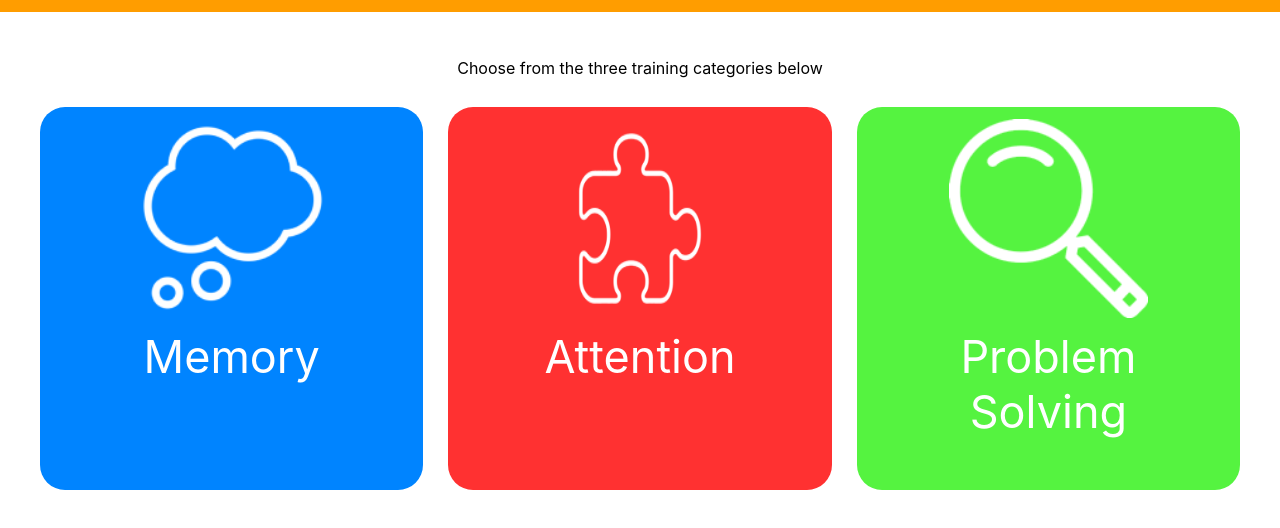
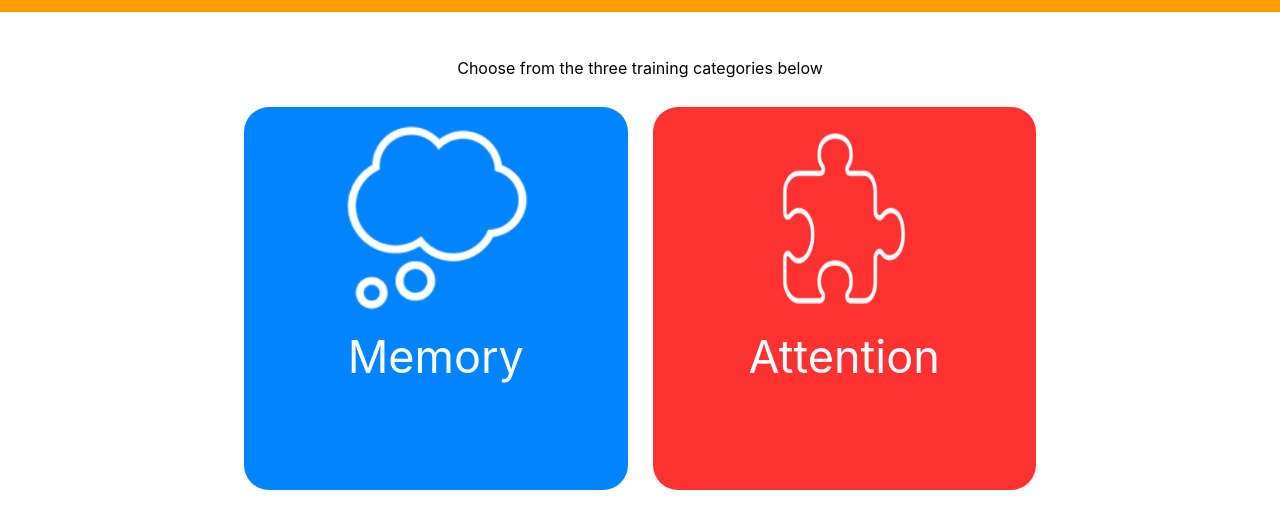
Before and after one commit to nataliesholaongpet/CognitiveExerciseTool, a website: page Cognitive Exercises.html in a window 1280 px wide. Shown: the part 72-600 px from the top of the page. Drawn offline with Linux system fonts and the light colour scheme.

Commit message:
Removed problem solving button

```diff
--- a/Cognitive Exercises.html
+++ b/Cognitive Exercises.html
@@ -27,10 +27,6 @@
                     <img src="puzzle-piece.png" alt="Pattern Recognition Icon" class="icon-image">
                     <p>Attention</p>
                 </a>
-                <a href="Problem Solving.html" class="home-button" id="problem-button">
-                    <img src="magnifying-glass.png" alt="Problem Solving Icon" class="icon-image">
-                    <p>Problem<br>Solving</p>
-                </a>
 
             </div>
         </div>
```
Also changed, not shown: Lifestyle Tips.html (+1 -0 lines).
